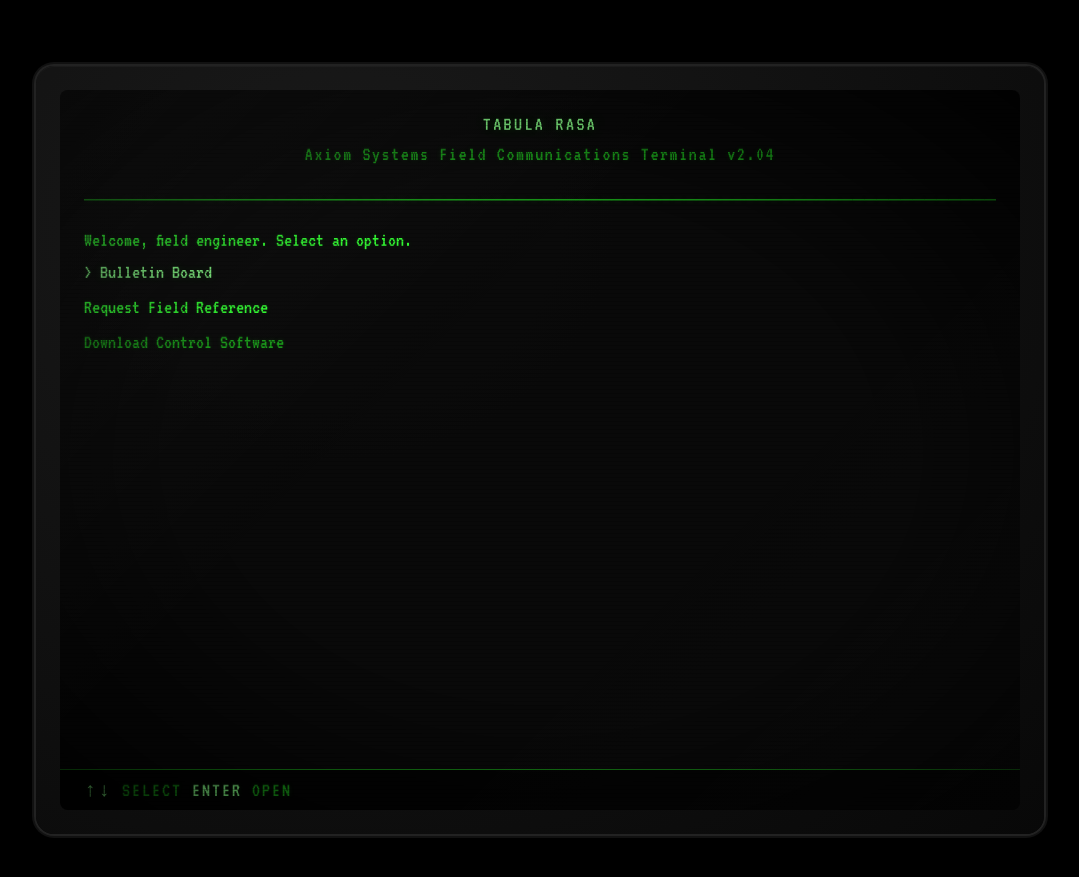
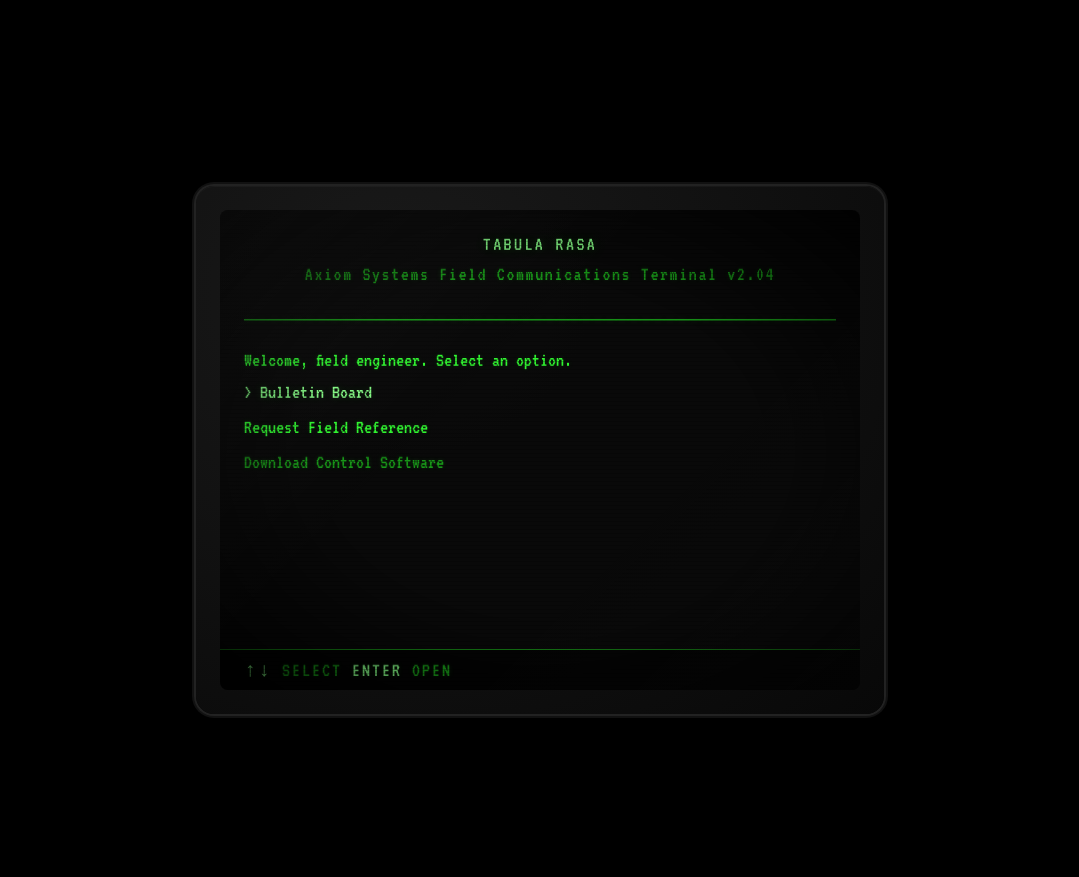
Before and after one commit to AdamClements/axiom-blog, a Jekyll site: the page built from index.md, in a window 1280 px wide. Shown: the top 877 px of the page, without its empty margins (100-1179 px from the left). Built offline with Jekyll 4.4.1, drawn with Linux system fonts in a browser that asks for light colours.

Commit message:
Restore 80ch screen width

```diff
--- a/assets/css/crt.css
+++ b/assets/css/crt.css
@@ -53,7 +53,7 @@ body {
 
 .crt {
   position: relative;
-  width: min(960px, 90vw);
+  width: 80ch;
   aspect-ratio: 4 / 3;
   display: flex;
   flex-direction: column;
```
